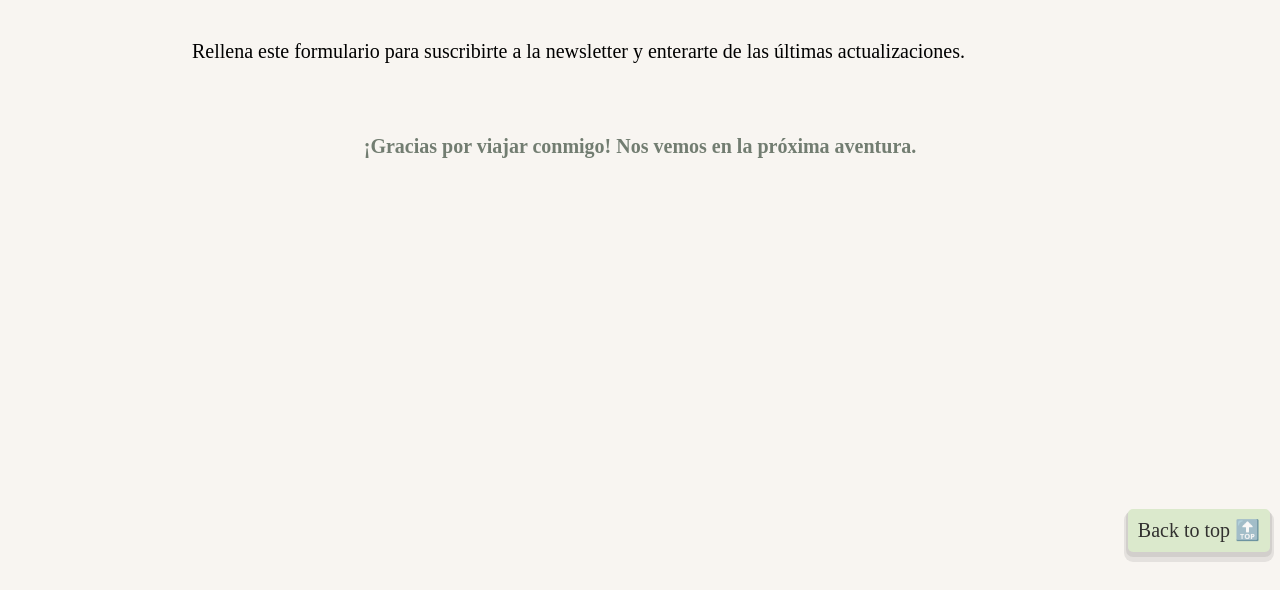
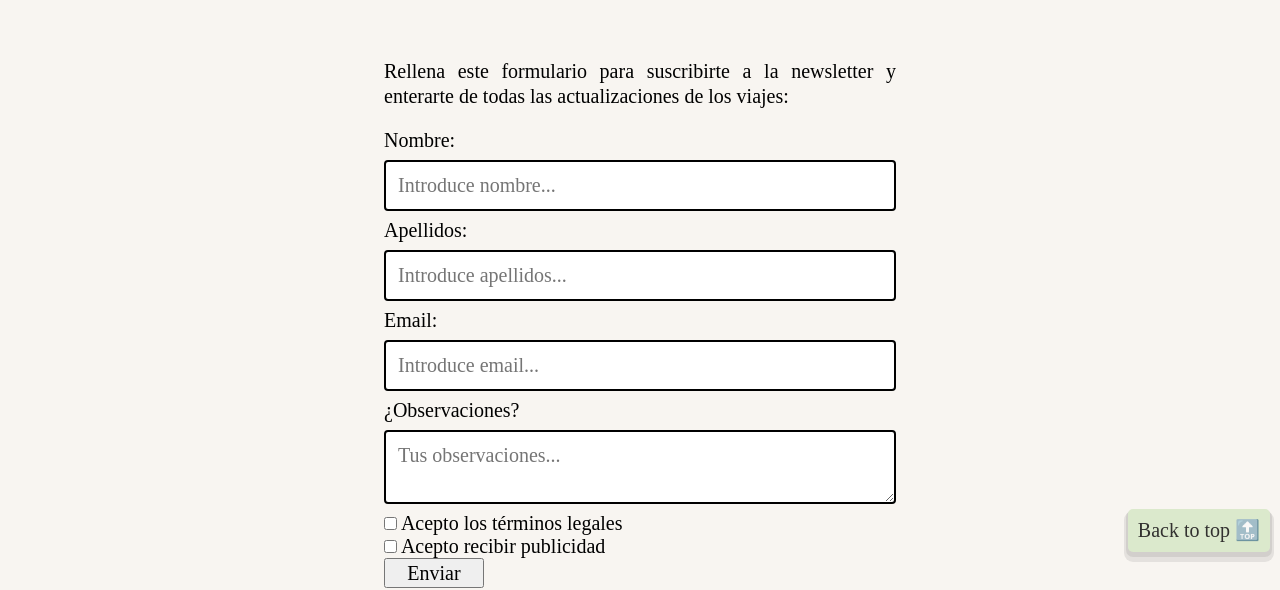
Before and after one commit to CristinaMateo/AroundTheWorld_webPersonal, a plain HTML site: page pages/contacto.html in a window 1280 px wide. Shown: the part 238-828 px from the top of the page. Before the commit the page ends 800 px from the top, so only its background shows below. Drawn offline with Linux system fonts and the light colour scheme; a web font is replaced by a local one.

Commit message:
formulario hecho

```diff
--- a/pages/contacto.html
+++ b/pages/contacto.html
@@ -26,12 +26,61 @@
     </header>
 
     <main>
-        <p>Rellena este formulario para suscribirte a la newsletter y enterarte de las últimas actualizaciones.</p>
-
-        <form action="">
 
 
-        </form>
+        <section id="contact">
+            <p>Rellena este formulario para suscribirte a la newsletter y enterarte de todas las actualizaciones de los viajes:</p>
+            <form action="#contact" id="contactForm">
+              <label for="fname">Nombre:</label>
+              <input
+                type="text"
+                id="fname"
+                name="fname"
+                placeholder="Introduce nombre..."
+                required
+              />
+
+              <label for="lname">Apellidos:</label>
+              <input
+                type="text"
+                id="lname"
+                name="lname"
+                placeholder="Introduce apellidos..."
+                required
+              />
+
+              <label for="fname">Email:</label>
+              <input
+                type="text"
+                id="email"
+                name="email"
+                placeholder="Introduce email..."
+                required
+              />
+
+              <label for="comments">¿Observaciones?</label>
+              <textarea
+                rows="2"
+                cols="30"
+                name="comments"
+                wrap="hard"
+                placeholder="Tus observaciones..."
+              ></textarea
+              >
+
+              <label for ="accept"
+                ><input type="checkbox" id="accept" value="accept" name="accept" />
+                Acepto los términos legales</label
+              >
+
+              <label for="spam"
+                ><input type="checkbox" id="spam" value="spam" name="spam" /> Acepto
+                recibir publicidad</label
+              >
+
+              <input type="submit" value="Enviar" />
+            </form>
+          </section>
 
     </main>
 
--- a/styles/style.css
+++ b/styles/style.css
@@ -219,6 +219,51 @@ iframe{
 }
 
 /*aquí empieza el contacto*/
+#contact{
+  width: 40vw;
+  margin: 1em auto;
+}
+
+#contact > form {
+  display: flex;
+  flex-direction: column;
+  justify-content: center;
+  align-content: center;
+  flex-wrap: wrap;
+
+}
+
+input[type="text"],
+input[type="email"],
+textarea {
+  width: 100%;
+  padding: 12px 12px;
+  margin: 8px 0;
+  box-sizing: border-box;
+  border-radius: 4px;
+  border: 2px solid black;
+
+}
+
+input[type="text"]:focus,
+input[type="email"]:focus,
+textarea:focus {
+  background-color: #ABC4AB;
+}
+
+/*#accept, #spam{
+  line-height: 1.25;
+}*/
+
+input[type="submit"] {
+  width: 100px;
+  height: 30px;
+  transition-duration: 2s;
+}
+input[type="submit"]:hover {
+  background-color: #727D71;
+
+}
 
 
 
@@ -273,6 +318,11 @@ iframe{
 iframe{
   width: 90vw;
 }
+
+/*aquí contacto*/
+#contact{
+  width: 90vw;
+}
   }
 
 
```
Also changed, not shown: script.js (added).
